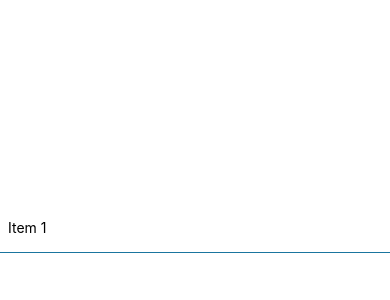
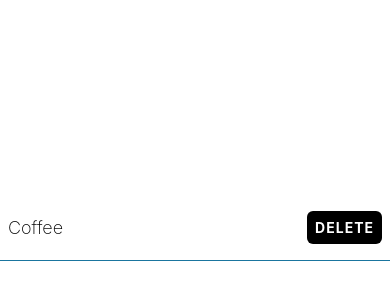
Before and after one commit to vuongducdai/taskly, a React Native app: screen / in a window 390 px wide. Shown: the part 194-494 px from the top of the page. Built offline with nearby package versions, Linux system fonts and the light colour scheme.

Commit message:
Add delete functionality and update styling for item view

```diff
--- a/App.tsx
+++ b/App.tsx
@@ -1,10 +1,33 @@
-import { StyleSheet, Text, View } from "react-native";
+import { StyleSheet, Text, TouchableOpacity, View, Alert } from "react-native";
 import { theme } from "./theme";
 
 export default function App() {
+  const handleDelete = () => {
+    Alert.alert(
+      "Are you sure you want to delete this?",
+      "It will be gone for good",
+      [
+        {
+          text: "Yes",
+          onPress: () => console.log("Ok, deleting."),
+          style: "destructive",
+        },
+        { text: "Cancel", style: "cancel" },
+      ],
+    );
+  };
   return (
     <View style={styles.container}>
-      <Text style={styles.itemContainer}>Item 1</Text>
+      <View style={styles.itemContainer}>
+        <Text style={styles.itemText}>Coffee</Text>
+        <TouchableOpacity
+          onPress={handleDelete}
+          style={styles.button}
+          activeOpacity={0.8}
+        >
+          <Text style={styles.buttonText}>Delete</Text>
+        </TouchableOpacity>
+      </View>
     </View>
   );
 }
@@ -20,9 +43,23 @@
     paddingHorizontal: 8,
     borderBottomColor: theme.colorCerulean,
     borderBottomWidth: 1,
+    flexDirection: "row",
+    alignItems: "center",
+    justifyContent: "space-between",
   },
   itemText: {
     fontSize: 18,
     fontWeight: "200",
   },
+  button: {
+    backgroundColor: theme.colorBlack,
+    padding: 8,
+    borderRadius: 6,
+  },
+  buttonText: {
+    color: "#fff",
+    fontWeight: "bold",
+    textTransform: "uppercase",
+    letterSpacing: 1,
+  },
 });
--- a/theme.ts
+++ b/theme.ts
@@ -1,4 +1,5 @@
 export const theme = {
   colorCerulean: "#1a759f",
   colorWhite: "#fff",
+  colorBlack: "#000",
 };
```
